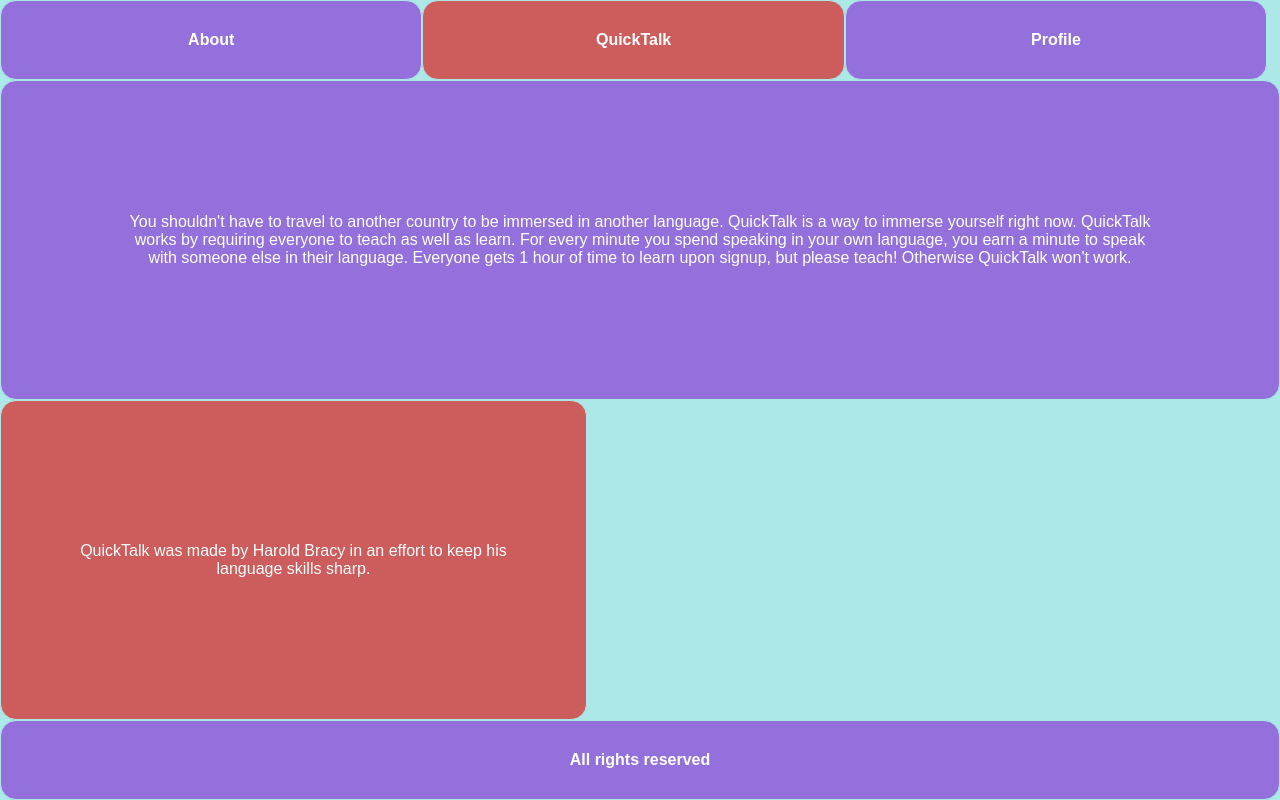
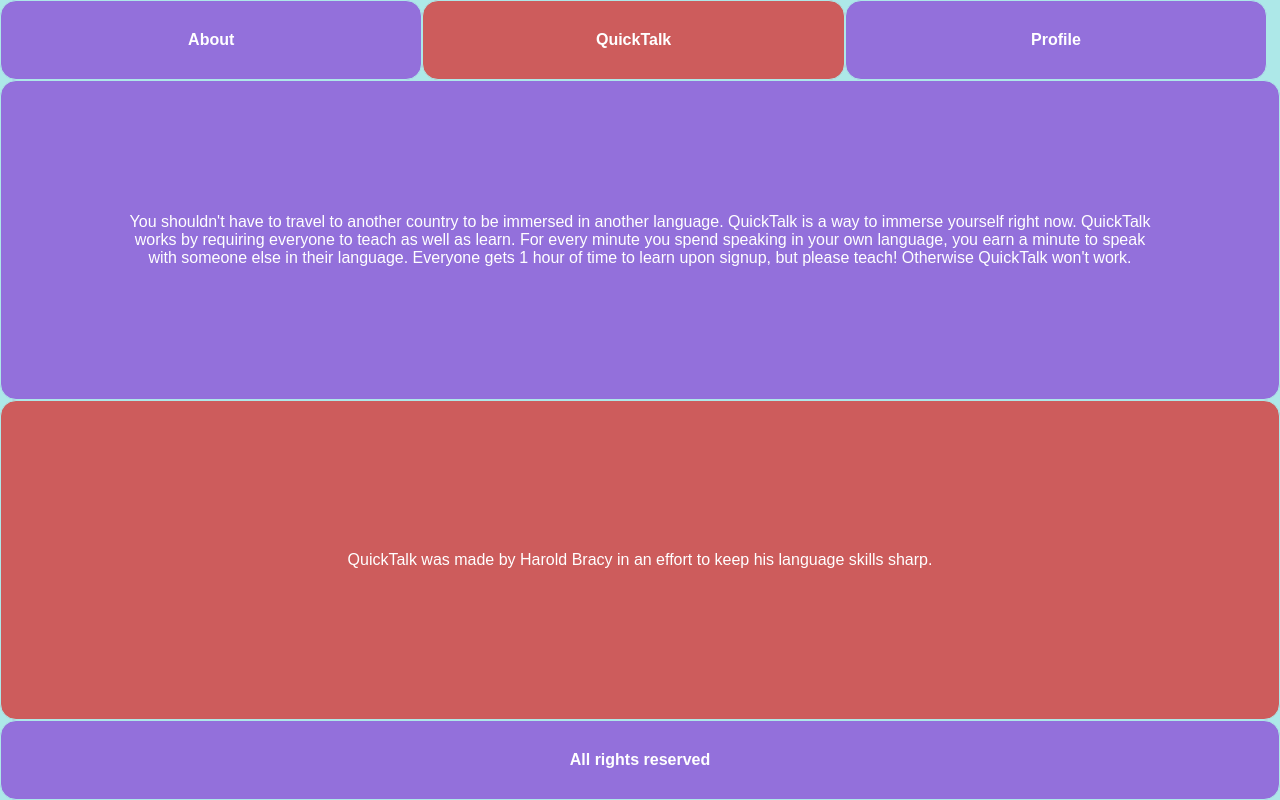
Before and after one commit to hbracy/quicktalk, a website: page public/about.html in a window 1280 px wide. Drawn offline with nearby package versions, Linux system fonts and the light colour scheme; no server answers.

Commit message:
Deploying

```diff
--- a/public/about.html
+++ b/public/about.html
@@ -24,7 +24,7 @@
                 </div>
             </div>
             <div id="bottom-box">
-                <div id="call-cell" class="cells"><div class="about info-text">QuickTalk was made by Harold Bracy in an effort to keep his language skills sharp.</div></div>
+                <div id="info-cell2" class="cells"><div class="about info-text">QuickTalk was made by Harold Bracy in an effort to keep his language skills sharp.</div></div>
                  <audio id="incomingAudio" autoplay></audio>
             </div>
         </div>
--- a/public/styles.css
+++ b/public/styles.css
@@ -45,8 +45,7 @@
 
 #bottom-box {
   display: flex;
-	flex-wrap: wrap;
-
+/*	flex-wrap: wrap;*/
 /*  box-sizing: border-box;*/
 	height: 50%;
 	width: 100%;
@@ -91,6 +90,12 @@
 
 #info-cell {
 	background-color: mediumpurple;
+  width: 100%;
+
+}
+
+#info-cell2 {
+	background-color: indianred;
   width: 100%;
 
 }
```
